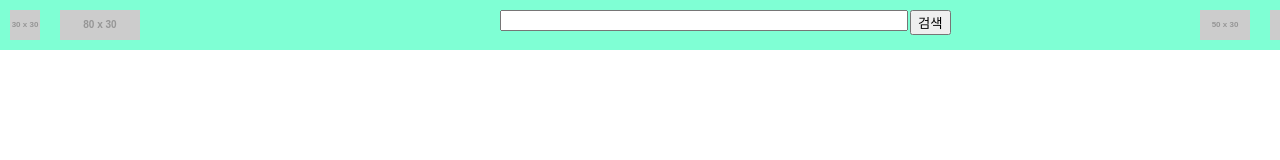
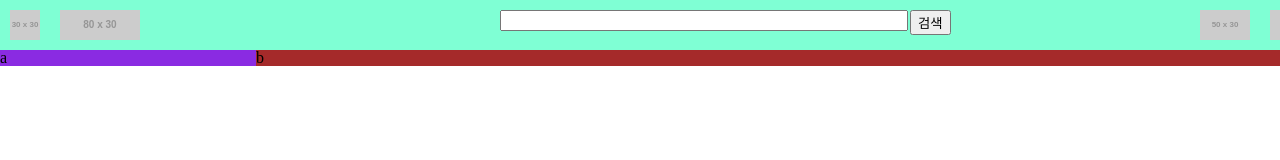
Before and after one commit to testkkj/front-end, a plain HTML site: page html/youtube.html in a window 1280 px wide. Shown: the top 160 px of the page. Drawn offline with Linux system fonts and the light colour scheme; placeholder pictures from the web are drawn by us.

Commit message:
유튜브 메인페이지 연습
본문사이드 영역 구분

```diff
--- a/html/youtube.html
+++ b/html/youtube.html
@@ -52,6 +52,20 @@
             top: 10px;
             left: 1400px;
         }
+        .side{
+            position: relative;
+            width: 20%;
+            height: 100%;
+            float: left;
+            background-color: blueviolet;
+        }
+        .main{
+            position: relative;
+            width: 80%;
+            height: 100%;
+            float: right;
+            background-color: brown;
+        }
     </style>
 </head>
 <body>
@@ -65,5 +79,11 @@
         <img src="https://via.placeholder.com/50x30" alt="">
         <button>로그인</button>
     </div>
+    <div class="side">
+        a
+    </div>
+    <div class="main">
+        b
+    </div>
 </body>
 </html>
```
